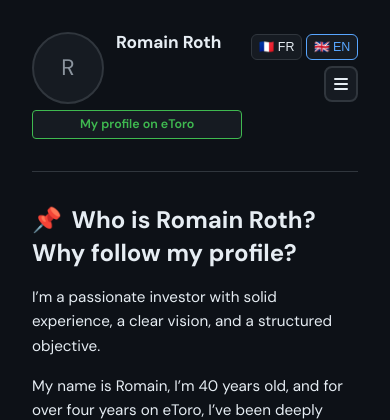
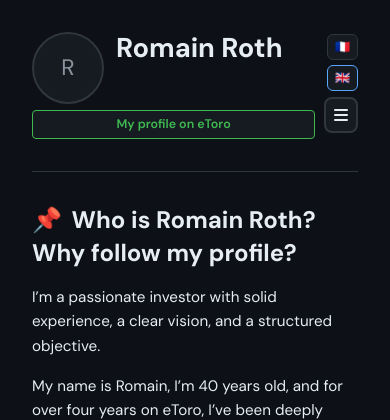
Before and after one commit to RomainR99/etoro_interface, a Flask app: page /about in a window 390 px wide. Shown: the top 420 px of the page. Run offline with Flask 3, Linux system fonts and the light colour scheme; data that the repository does not hold is empty; some libraries are stand-ins or nearby versions.

Commit message:
Mobile header: flag-only lang buttons, vertical stack; larger profile title
- site_header: lang-abbr spans + aria-label for FR/EN toggles
- site_chrome_styles: hide abbr ≤640px; lang flag layout; h1 +10px vs clamp

```diff
--- a/templates/partials/site_chrome_styles.html
+++ b/templates/partials/site_chrome_styles.html
@@ -335,6 +335,12 @@
             flex-shrink: 0;
             margin-left: 30px;
         }
+        .header-lang-flags .lang-btn {
+            display: inline-flex;
+            align-items: center;
+            justify-content: center;
+            gap: 0.2rem;
+        }
         .header-nav-burger {
             display: none;
             align-items: center;
@@ -459,7 +465,7 @@
                 box-sizing: border-box;
                 min-width: 0;
                 max-width: 100%;
-                font-size: clamp(1.08rem, 4.2vw, 1.55rem);
+                font-size: calc(clamp(1.08rem, 4.2vw, 1.55rem) + 10px);
                 line-height: 1.2;
                 white-space: nowrap;
                 overflow: hidden;
@@ -494,12 +500,24 @@
                 display: block;
             }
             .header-lang-flags {
-                gap: 0.25rem;
+                display: inline-flex;
+                flex-direction: column;
+                align-items: stretch;
+                gap: 0.3rem;
+            }
+            .header-lang-flags .lang-abbr {
+                display: none;
             }
             .header-lang-flags .lang-btn {
+                display: inline-flex;
+                align-items: center;
+                justify-content: center;
                 white-space: nowrap;
+                width: 100%;
+                box-sizing: border-box;
                 padding: 0.28rem 0.42rem;
                 font-size: 0.78rem;
+                text-align: center;
             }
             /* Menu burger : empreinte minimale */
             .header-nav-menu {
--- a/templates/partials/site_header.html
+++ b/templates/partials/site_header.html
@@ -35,8 +35,8 @@
                     <a href="/lexique" id="navHelpLexBtn" class="lang-btn nav-header-btn nav-help-btn" title="Glossary &amp; FAQ">?</a>
                 </nav>
                 <div class="header-lang-flags">
-                    <button type="button" id="langFrBtn" class="lang-btn">🇫🇷 FR</button>
-                    <button type="button" id="langEnBtn" class="lang-btn">🇬🇧 EN</button>
+                    <button type="button" id="langFrBtn" class="lang-btn" title="Français" aria-label="Français"><span class="lang-flag-emoji">🇫🇷</span><span class="lang-abbr"> FR</span></button>
+                    <button type="button" id="langEnBtn" class="lang-btn" title="English" aria-label="English"><span class="lang-flag-emoji">🇬🇧</span><span class="lang-abbr"> EN</span></button>
                 </div>
             </div>
         </header>
```
